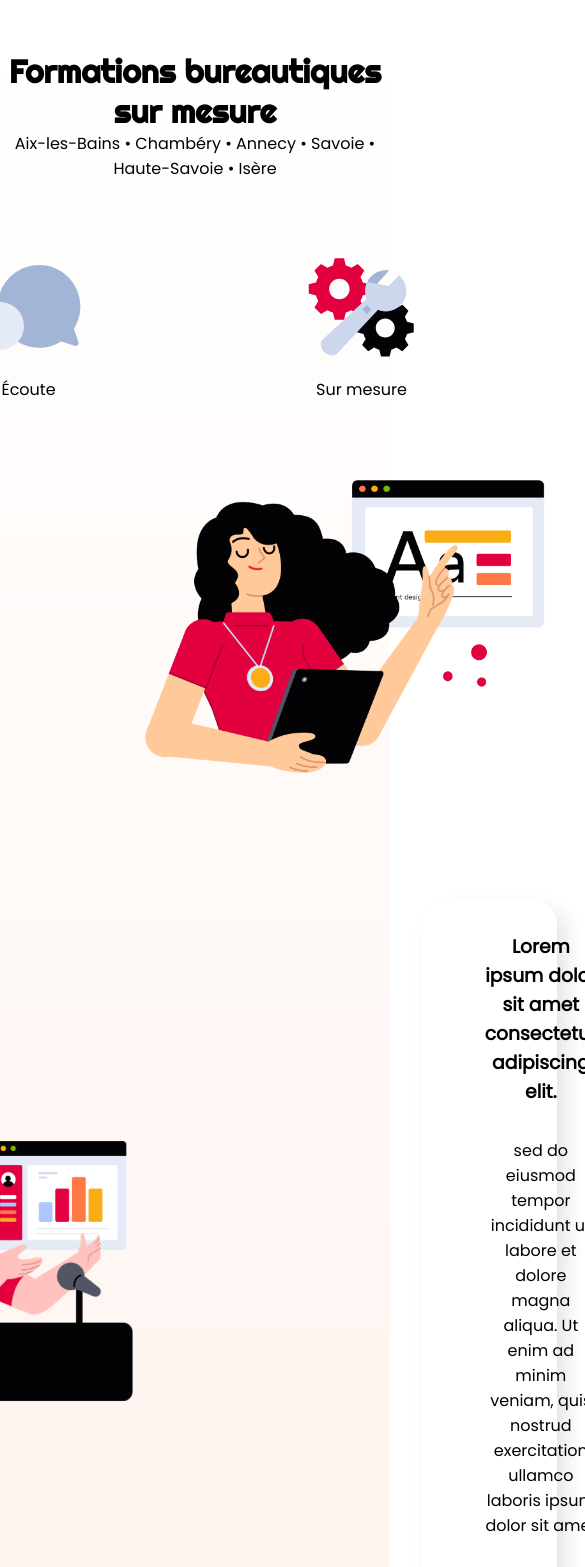
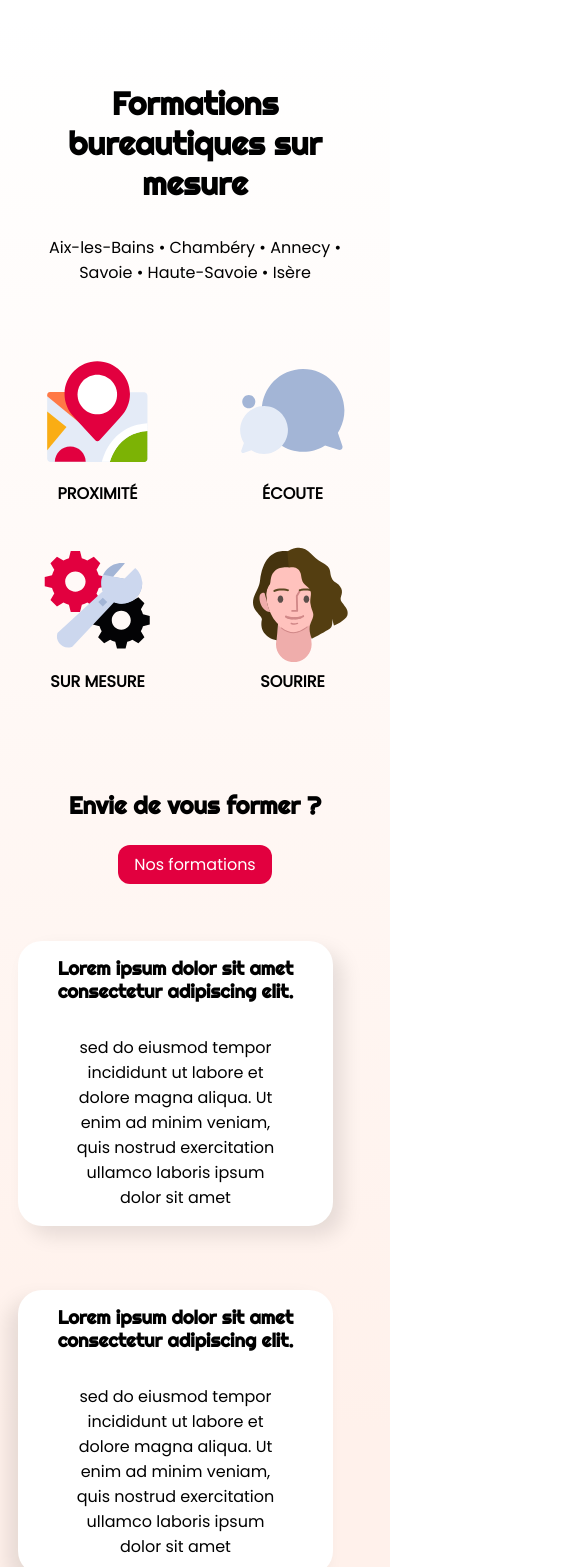
Before and after one commit to AZYxV/IFS73, a Vue app: page / in a window 390 px wide. Shown: the part 81-1648 px from the top of the page, 585 px wide, since content can reach past the window. Built offline with nearby package versions, Linux system fonts and the light colour scheme.

Commit message:
Css completed with responsive

```diff
--- a/src/components/AccueilComponent.vue
+++ b/src/components/AccueilComponent.vue
@@ -1,8 +1,9 @@
 <template>
     <main>
-        <!-- slider -->
+        <div class="title">
             <h1>Formations bureautiques sur mesure</h1>
             <p>Aix-les-Bains • Chambéry • Annecy • Savoie • Haute-Savoie • Isère</p>
+        </div>
         <section class="valeurs">
             <div>
                 <img src="@/assets/accueil/map.svg" alt="logo carte">
@@ -29,32 +30,50 @@
             <img src="@/assets/accueil/illustationun.png" alt="Illustration femme présentation">
         </section>
         <section class="paragraphe">
+            <div class="paragraphe-flex">
+                <div class="bloc right">
                 <img src="@/assets/accueil/illustationdeux.png" alt="Illustration homme présentation">
-            <div class="right">
+                <div>
                     <h3>Lorem ipsum dolor sit amet consectetur adipiscing elit.</h3>
                     <p>sed do eiusmod tempor incididunt ut labore et dolore magna aliqua.
                     Ut enim ad minim veniam, quis nostrud exercitation ullamco laboris ipsum dolor sit amet</p>
                 </div>
-        </section>
-        <section class="paragraphe">
-            <div class="left">
+            </div>
+            <div class="bloc left">
+                <div>
                     <h3>Lorem ipsum dolor sit amet consectetur adipiscing elit.</h3>
                     <p>sed do eiusmod tempor incididunt ut labore et dolore magna aliqua.
                     Ut enim ad minim veniam, quis nostrud exercitation ullamco laboris ipsum dolor sit amet</p>
                 </div>
                 <img src="@/assets/accueil/illustationtrois.png" alt="Illustration homme présentation">
+            </div>
+            </div>
         </section>
-        <h2>Ils nous font confiances</h2>
-        <section>
+        <h2 class="confiance">Ils nous font confiances</h2>
+        <section class="carousel">
             <!-- carousel -->
         </section>
     </main>
 </template>
 
 <style scoped>
-    h1 {
-        margin-top: 2rem;
+    .title{
+        margin: 4rem 0;
+    }
+
+    h1{
         font-size: 2rem;
+        margin-top: 4rem;
+    }
+
+    h2{
+        font-family: 'Righteous', cursive;
+        font-size: 2rem;
+        margin: 4rem 0;
+    }
+
+    h3{
+        font-family: 'Righteous', cursive;
     }
 
     .valeurs{
@@ -62,6 +81,8 @@
         display: flex;
         justify-content: center;
         gap: 13rem;
+        text-transform: uppercase;
+        font-weight: bold;
     }
 
     .valeurs img{
@@ -72,14 +93,14 @@
     .formations{
         display: flex;
         justify-content: center;
+        gap: 10rem;
         align-items: center;
-        gap: 12rem;
         margin: 4rem 0;
     }
 
     .formations h2{
         font-size: 2rem;
-        margin-bottom: 2rem;
+        margin: 2rem 0;
     }
 
     .formations .router{
@@ -98,20 +119,35 @@
     .paragraphe{
         display: flex;
         justify-content: center;
-        align-items: center;
-        gap: 18rem;
     }
 
-    .paragraphe div{
+    .paragraphe-flex{
+        display: flex;
+        justify-content: center;
+        flex-direction: column;
+        width: 70rem;
+        gap: 4rem;
+    }
+
+    .bloc{
+        display: flex;
+        align-items: center;
+        justify-content: center;
+        gap: 12rem;
+        padding: 2rem 4rem;
+        background: white;
+        border-radius: 24px;
+    }
+
+    .bloc div{
         display: flex;
         flex-direction: column;
-        gap: 2rem;
-        flex-wrap: wrap;
-        max-width: 35%;
-        background: white;
-        border-radius: 24px;
-        padding: 2rem 4rem;
-        margin: 3rem 0;
+        gap: 2rem
+    }
+
+    .bloc p{
+        width: 70%;
+        margin: auto;
     }
 
     .right{
@@ -126,4 +162,110 @@
         width: 300px;
         height: auto;
     }
+
+    .carousel{
+        padding: 4rem 0;
+    }
+
+    @media screen and (max-width:1200px){
+        .valeurs{
+            gap: 8rem;
+        }
+
+        .bloc{
+            gap: 5rem;
+        }
+
+        .paragraphe-flex{
+            width: 50rem;
+        }
+
+
+
+    }
+
+    @media screen and (max-width:900px){
+
+        .valeurs{
+            display: grid;
+            grid-template-columns: repeat(2, 1fr);
+            grid-template-rows: repeat(2, 1fr);
+            grid-column-gap: 0px;
+            grid-row-gap: 2rem;
+
+        }
+
+        .formations img{
+            width: 300px;
+            height: auto;
+        }
+
+        .formations h2{
+            font-size: 1.5rem;
+            margin-bottom: 2rem;
+        }
+
+        .paragraphe img{
+            width: 200px;
+            height: auto;
+        }
+
+        .paragraphe-flex{
+            width: 45rem;
+        }
+
+    }
+
+    @media screen and (max-width:800px){
+
+        .formations img{
+            display: none;
+        }
+
+        .paragraphe img{
+            display: none;
+        }
+
+        .bloc{
+            padding: 1.5rem 3rem;
+        }
+
+        .paragraphe-flex{
+            width: 90%;
+            margin: auto;
+        }
+
+    }
+
+    @media screen and (max-width:600px){
+
+        .title{
+            display: flex;
+            justify-content: center;
+            flex-wrap: wrap;
+            width: 80%;
+            margin: auto;
+        }
+
+        .title p{
+            margin-top: 2rem;
+        }
+
+    }
+
+    @media screen and (max-width:400px){
+
+        .paragraphe{
+            width: 90%;
+        }
+        .bloc{
+            padding: 1rem 1rem;
+        }
+
+        .confiance{
+            width: 90%;
+            margin: auto;
+        }
+
+    }
 </style>
```
Also changed, not shown: package.json (+8 -2 lines), 1 other file (tests, documents, lock files or other folders). Lines whose indentation alone changed are shown as unchanged.
